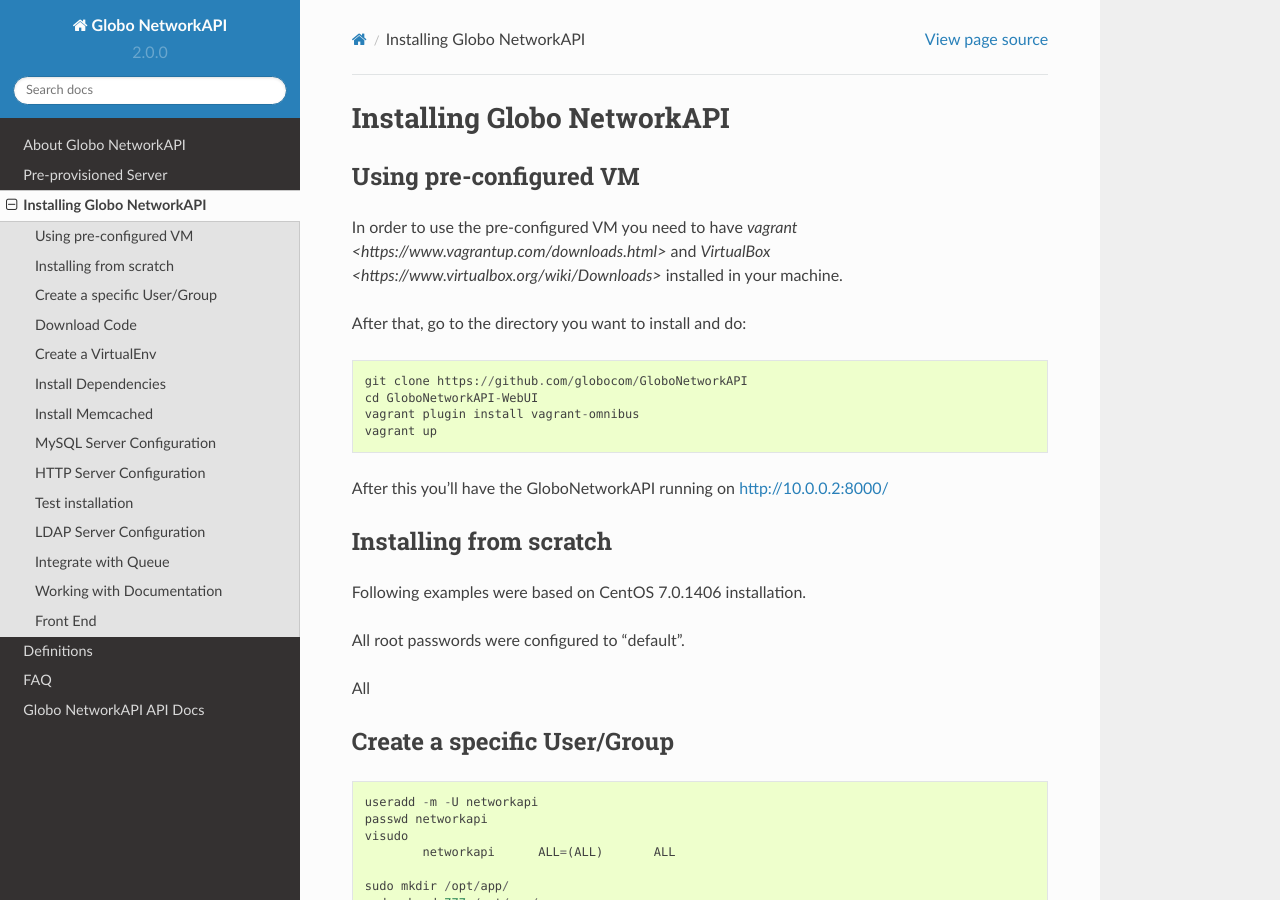
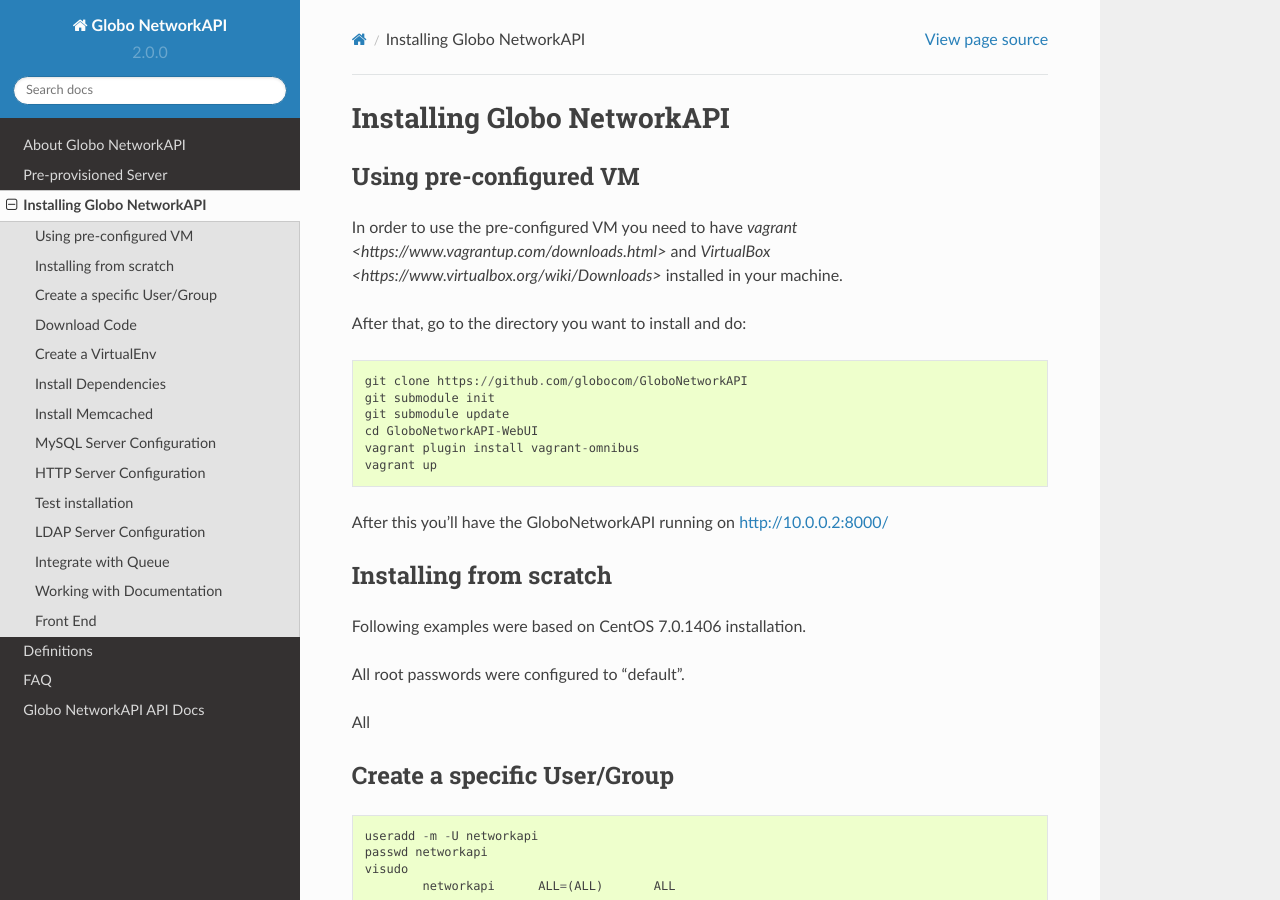
Before and after one commit to globocom/GloboNetworkAPI, a Sphinx documentation site: the page built from docs/install.rst, in a window 1280 px wide and 900 px high. Built offline with Sphinx 7.4.7 and the Read the Docs theme 2.0.0, drawn with Linux system fonts in a browser that asks for light colours.

Commit message:
adding git submodule steps

```diff
--- a/docs/install.rst
+++ b/docs/install.rst
@@ -10,6 +10,8 @@
 After that, go to the directory you want to install and do::
 
   git clone https://github.com/globocom/GloboNetworkAPI
+  git submodule init
+  git submodule update
   cd GloboNetworkAPI-WebUI
   vagrant plugin install vagrant-omnibus
   vagrant up
```
